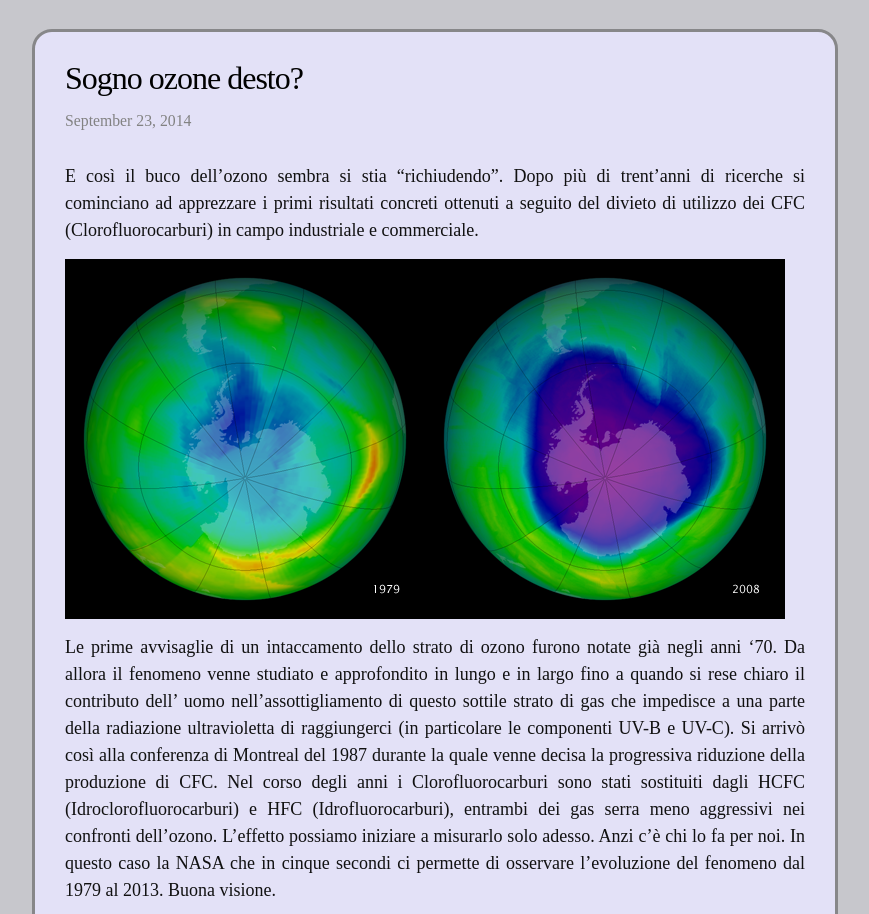
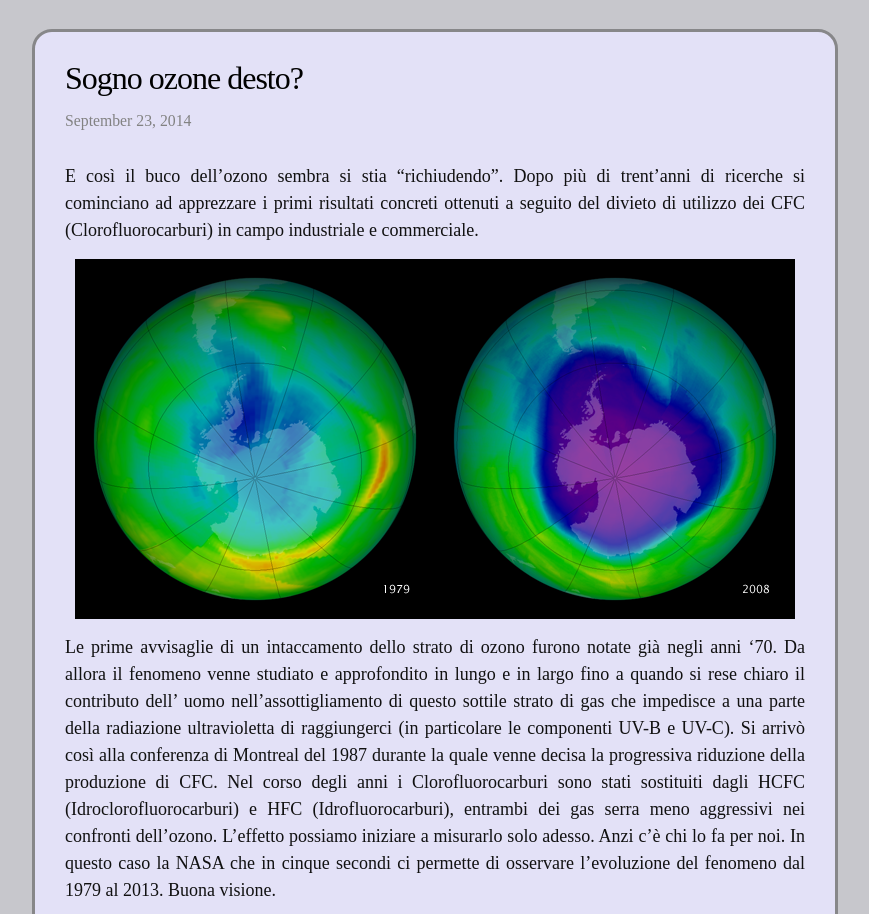
Before and after one commit to ilblogdimm/ilblogdimm, a Jekyll site: the page built from _posts/2014-09-22-ozono.markdown, in a window 1280 px wide. Shown: the part 1009-1923 px from the top of the page, without its empty margins (205-1074 px from the left). Built offline with Jekyll 4.4.1, drawn with Linux system fonts in a browser that asks for light colours; comment, search, counter and statistics services are not loaded.

Commit message:
Rimossi spazi e centrata immagine

```diff
--- a/_posts/2014-09-22-ozono.markdown
+++ b/_posts/2014-09-22-ozono.markdown
@@ -15,7 +15,9 @@ E così il buco dell'ozono sembra si stia "richiudendo". Dopo più di trent'anni
 si cominciano ad apprezzare i primi risultati concreti ottenuti a seguito del divieto di utilizzo
 dei CFC (Clorofluorocarburi) in campo industriale e commerciale.
 
+<div markdown="1" class="img-wrapper">
 ![Ozono](/assets/ozone_1979-2008.png)
+</div>
 
 Le prime avvisaglie di un intaccamento dello strato di ozono furono notate già negli anni '70. Da allora
 il fenomeno venne studiato e approfondito in lungo e in largo fino a quando si rese chiaro il contributo dell'
```
